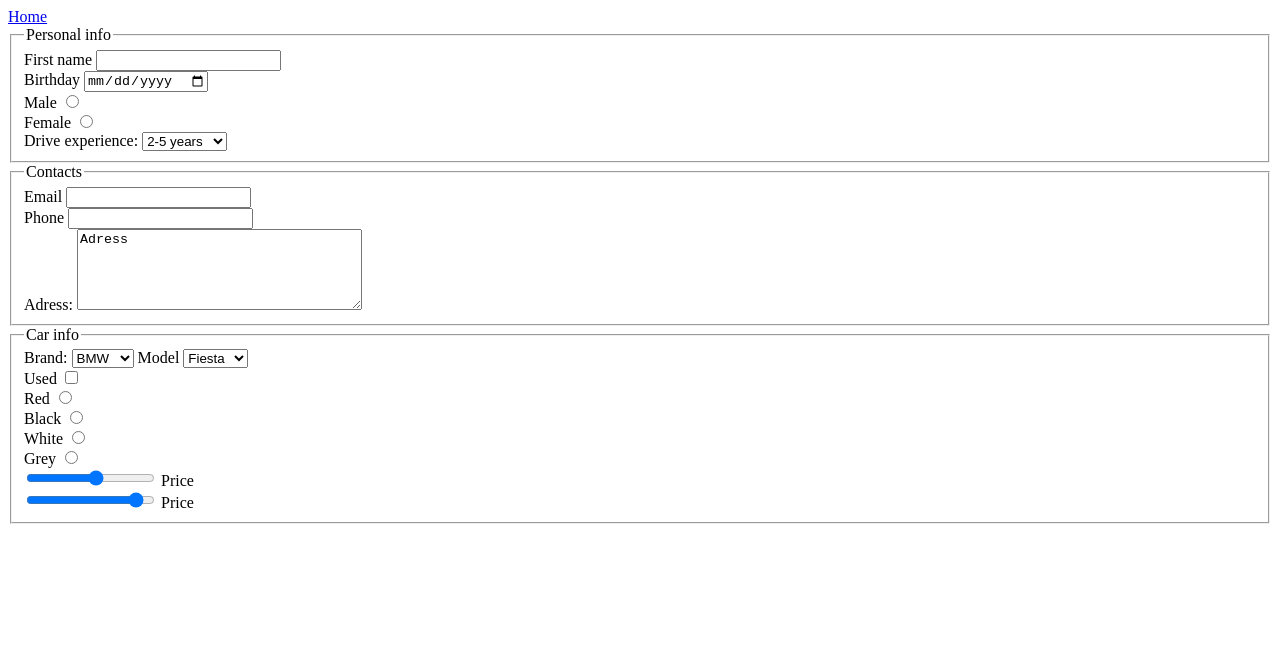
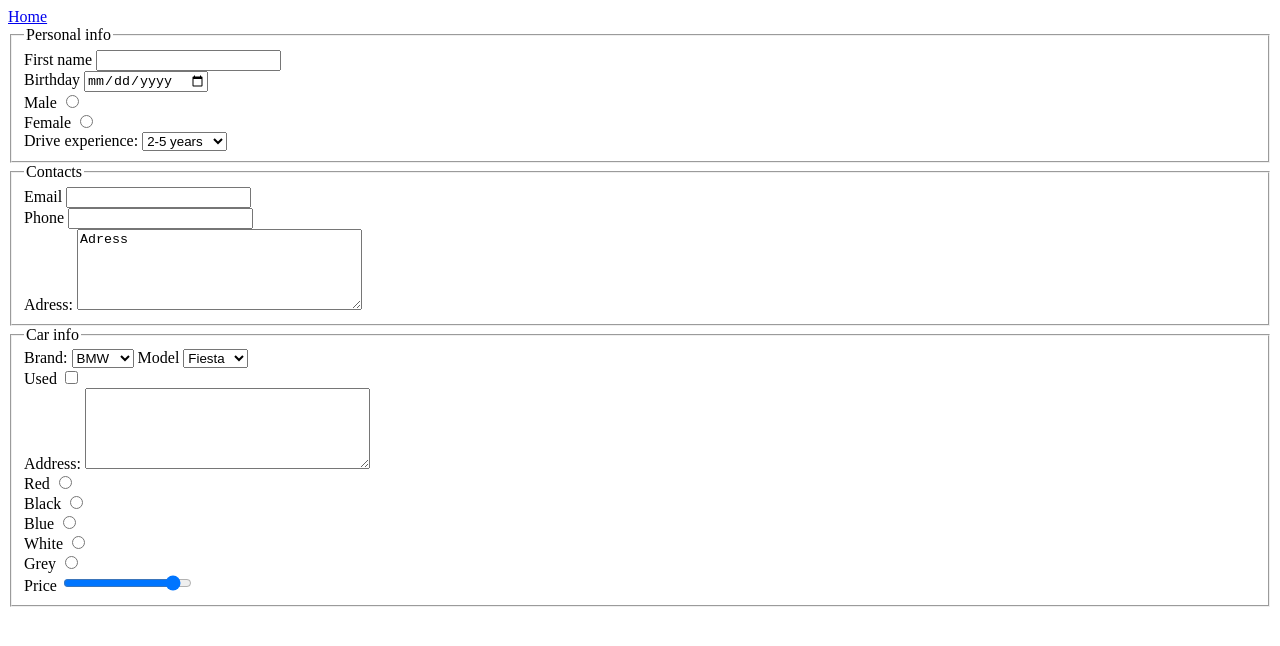
Before and after one commit to MoonLesya/01-car-shop, a plain HTML site: page my-form.html in a window 1280 px wide. Drawn offline with Linux system fonts and the light colour scheme.

Commit message:
correct mistakes

```diff
--- a/my-form.html
+++ b/my-form.html
@@ -71,15 +71,24 @@ Adress
 <div>
     <label for="used">Used</label>
     <input type="checkbox" id="used">
+    <div>
+        <label for="address">Address:</label>
+        <textarea id="address" name="story" rows="5" cols="33">
+        </textarea>
     </div>
+    <div>
         <label for="red">Red</label>
-                    <input type="radio" id="red" name="color">
+       <input type="radio" id="red" name="color" />
   </div>
                   <div>
                     <label for="black">Black</label>
                     <input type="radio" id="black"name="color">
                   </div>
                   <div>
+                    <div>
+                        <label for="blue">Blue</label>
+                        <input type="radio" id="blue"name="color">
+                      </div>
                     <label for="white">White</label>
                     <input type="radio" id="white"name="color">
                   </div>
@@ -88,20 +97,16 @@ Adress
                     <input type="radio" id="grey"name="color">
                   </div>
                   <div>
-                    <input type="range" id="volume" name="volume" min="0" max="11" />
-                    <label for="volume">Price</label>
-                  </div>
-
-                  <div>
+                    <label for="price">Price</label>
                        <input
                           type="range"
-                      id="Price"
+                         id="price"
                          name="price"
                          min="0"
                          max="100"
                         value="90"
-                      step="10" />
-                    <label for="price">Price</label>
+                        step="10"
+                    />
                  </div>
         </fieldset>
     </form>
```
Lines whose indentation alone changed are shown as unchanged.
